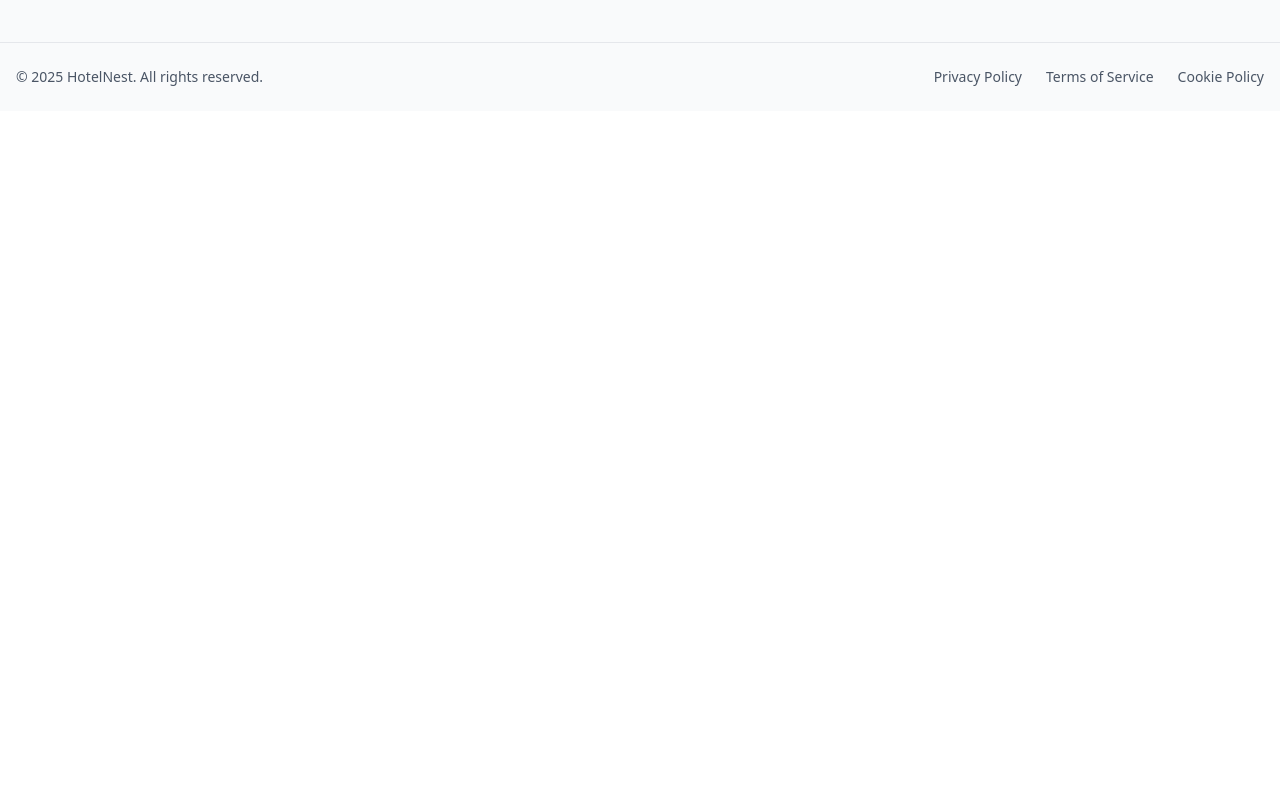
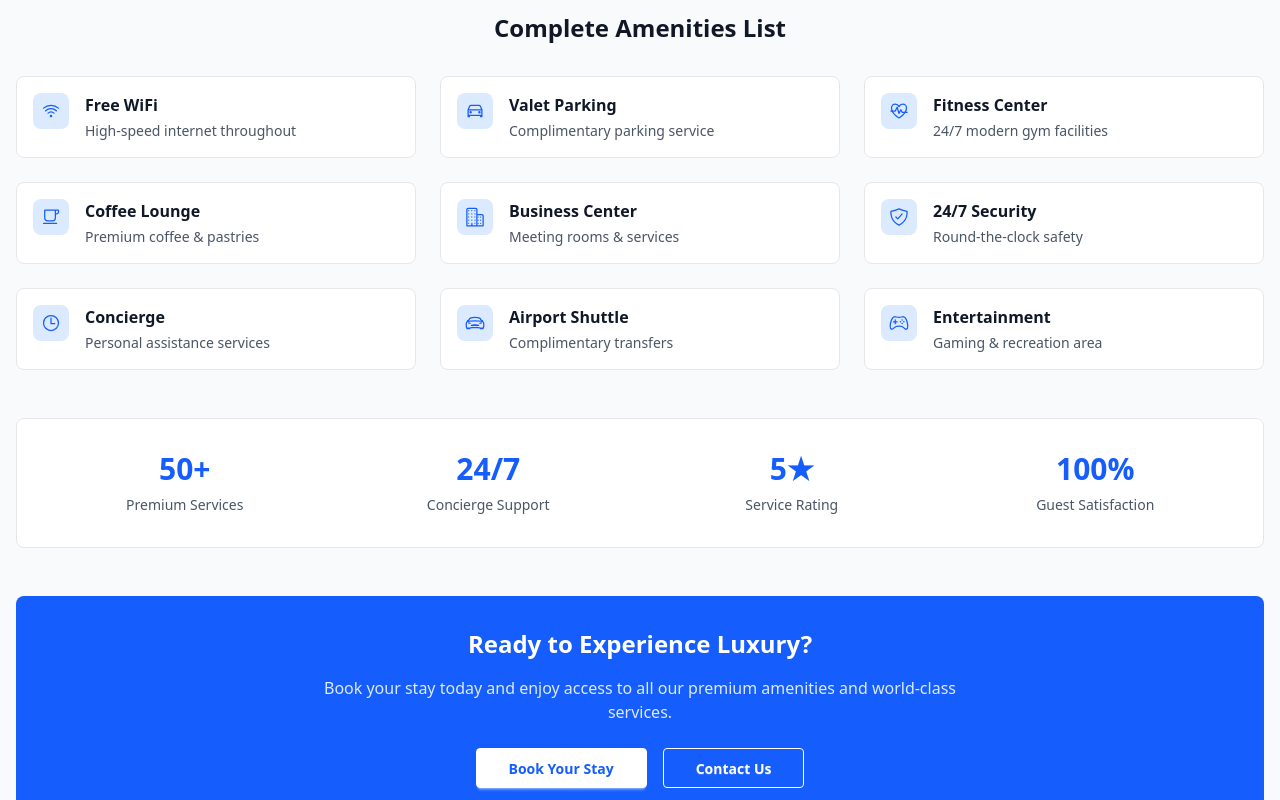
Before and after one commit to usernayeem/scic-11-assignment-03-client, a React (Vite) app: page / in a window 1280 px wide. Shown: the part 1680-2480 px from the top of the page. Before the commit the page ends 1791 px from the top, so only its background shows below. Built offline with nearby package versions, Linux system fonts and the light colour scheme; no server answers.

Commit message:
develop amenities section

```diff
--- /dev/null
+++ b/src/components/HotelAmenities.jsx
@@ -0,0 +1,208 @@
+import React from "react";
+import { Link } from "react-router-dom";
+import {
+  IoWifiOutline,
+  IoCarOutline,
+  IoRestaurantOutline,
+  IoFitnessOutline,
+  IoWaterOutline,
+  IoCafeOutline,
+  IoBusinessOutline,
+  IoShieldCheckmarkOutline,
+  IoTimeOutline,
+  IoLeafOutline,
+  IoCarSportOutline,
+  IoGameControllerOutline,
+} from "react-icons/io5";
+
+export const HotelAmenities = () => {
+  const mainAmenities = [
+    {
+      id: 1,
+      title: "Luxury Spa & Wellness",
+      description:
+        "Rejuvenate your body and mind with our full-service spa featuring massage therapy, sauna, and wellness treatments.",
+      image:
+        "https://images.unsplash.com/photo-1544161515-4ab6ce6db874?ixlib=rb-4.0.3&ixid=M3wxMjA3fDB8MHxwaG90by1wYWdlfHx8fGVufDB8fHx8fA%3D%3D&auto=format&fit=crop&w=2340&q=80",
+      icon: IoLeafOutline,
+      features: [
+        "Massage Therapy",
+        "Sauna & Steam",
+        "Yoga Classes",
+        "Beauty Treatments",
+      ],
+    },
+    {
+      id: 2,
+      title: "Fine Dining Restaurant",
+      description:
+        "Experience culinary excellence with our award-winning restaurant featuring international cuisine and local specialties.",
+      image:
+        "https://images.unsplash.com/photo-1517248135467-4c7edcad34c4?ixlib=rb-4.0.3&ixid=M3wxMjA3fDB8MHxwaG90by1wYWdlfHx8fGVufDB8fHx8fA%3D%3D&auto=format&fit=crop&w=2340&q=80",
+      icon: IoRestaurantOutline,
+      features: [
+        "Gourmet Cuisine",
+        "Wine Selection",
+        "Private Dining",
+        "Room Service",
+      ],
+    },
+    {
+      id: 3,
+      title: "Infinity Pool & Deck",
+      description:
+        "Relax by our stunning infinity pool with panoramic city views, complete with poolside service and comfortable lounging areas.",
+      image:
+        "https://images.unsplash.com/photo-1571896349842-33c89424de2d?ixlib=rb-4.0.3&ixid=M3wxMjA3fDB8MHxwaG90by1wYWdlfHx8fGVufDB8fHx8fA%3D%3D&auto=format&fit=crop&w=2340&q=80",
+      icon: IoWaterOutline,
+      features: ["Infinity Pool", "Pool Bar", "Sun Loungers", "City Views"],
+    },
+  ];
+
+  const allAmenities = [
+    {
+      icon: IoWifiOutline,
+      name: "Free WiFi",
+      description: "High-speed internet throughout",
+    },
+    {
+      icon: IoCarOutline,
+      name: "Valet Parking",
+      description: "Complimentary parking service",
+    },
+    {
+      icon: IoFitnessOutline,
+      name: "Fitness Center",
+      description: "24/7 modern gym facilities",
+    },
+    {
+      icon: IoCafeOutline,
+      name: "Coffee Lounge",
+      description: "Premium coffee & pastries",
+    },
+    {
+      icon: IoBusinessOutline,
+      name: "Business Center",
+      description: "Meeting rooms & services",
+    },
+    {
+      icon: IoShieldCheckmarkOutline,
+      name: "24/7 Security",
+      description: "Round-the-clock safety",
+    },
+    {
+      icon: IoTimeOutline,
+      name: "Concierge",
+      description: "Personal assistance services",
+    },
+    {
+      icon: IoCarSportOutline,
+      name: "Airport Shuttle",
+      description: "Complimentary transfers",
+    },
+    {
+      icon: IoGameControllerOutline,
+      name: "Entertainment",
+      description: "Gaming & recreation area",
+    },
+  ];
+
+  return (
+    <div className="w-full py-16 transition-colors duration-200 bg-gray-50 dark:bg-gray-900">
+      <div className="container mx-auto px-4">
+        {/* Section Header */}
+        <div className="text-center mb-12">
+          <h2 className="text-3xl md:text-4xl font-bold mb-4 text-gray-900 dark:text-gray-200">
+            World-Class Amenities
+          </h2>
+          <p className="text-lg text-gray-600 dark:text-gray-400 max-w-2xl mx-auto">
+            Indulge in luxury with our comprehensive range of amenities and
+            services designed to exceed your expectations.
+          </p>
+        </div>
+
+        {/* All Amenities Grid */}
+        <div className="mb-12">
+          <h3 className="text-2xl font-bold text-center mb-8 text-gray-900 dark:text-gray-200">
+            Complete Amenities List
+          </h3>
+          <div className="grid grid-cols-1 md:grid-cols-2 lg:grid-cols-3 gap-6">
+            {allAmenities.map((amenity, index) => (
+              <div
+                key={index}
+                className="flex items-start gap-4 p-4 rounded-lg transition-all duration-200 bg-white hover:bg-blue-50 border border-gray-200 hover:border-blue-200 dark:bg-gray-800 dark:hover:bg-blue-900/10 dark:border-gray-700 dark:hover:border-blue-700"
+              >
+                <div className="flex-shrink-0 p-2 rounded-lg bg-blue-100 dark:bg-blue-900/30">
+                  <amenity.icon className="text-blue-600 text-xl" />
+                </div>
+                <div>
+                  <h4 className="font-semibold text-gray-900 dark:text-gray-200 mb-1">
+                    {amenity.name}
+                  </h4>
+                  <p className="text-sm text-gray-600 dark:text-gray-400">
+                    {amenity.description}
+                  </p>
+                </div>
+              </div>
+            ))}
+          </div>
+        </div>
+
+        {/* Experience Stats */}
+        <div className="rounded-lg p-8 mb-12 transition-colors duration-200 bg-white border border-gray-200 dark:bg-gray-800 dark:border-gray-700">
+          <div className="grid grid-cols-2 md:grid-cols-4 gap-8 text-center">
+            <div>
+              <div className="text-3xl font-bold text-blue-600 mb-2">50+</div>
+              <div className="text-sm text-gray-600 dark:text-gray-400">
+                Premium Services
+              </div>
+            </div>
+            <div>
+              <div className="text-3xl font-bold text-blue-600 mb-2">24/7</div>
+              <div className="text-sm text-gray-600 dark:text-gray-400">
+                Concierge Support
+              </div>
+            </div>
+            <div>
+              <div className="text-3xl font-bold text-blue-600 mb-2">5★</div>
+              <div className="text-sm text-gray-600 dark:text-gray-400">
+                Service Rating
+              </div>
+            </div>
+            <div>
+              <div className="text-3xl font-bold text-blue-600 mb-2">100%</div>
+              <div className="text-sm text-gray-600 dark:text-gray-400">
+                Guest Satisfaction
+              </div>
+            </div>
+          </div>
+        </div>
+
+        {/* CTA Section */}
+        <div className="text-center rounded-lg p-8 transition-colors duration-200 bg-blue-600 text-white">
+          <h3 className="text-2xl font-bold mb-4">
+            Ready to Experience Luxury?
+          </h3>
+          <p className="text-blue-100 mb-6 max-w-2xl mx-auto">
+            Book your stay today and enjoy access to all our premium amenities
+            and world-class services.
+          </p>
+          <div className="flex flex-col sm:flex-row gap-4 justify-center">
+            <Link
+              to="/rooms"
+              className="btn bg-white text-blue-600 hover:bg-gray-100 border-white hover:border-gray-100 px-8 py-3 font-semibold transition-colors duration-200"
+            >
+              Book Your Stay
+            </Link>
+            <Link
+              to="/contact"
+              className="btn btn-outline border-white text-white hover:bg-white hover:text-blue-600 px-8 py-3 font-semibold transition-colors duration-200"
+            >
+              Contact Us
+            </Link>
+          </div>
+        </div>
+      </div>
+    </div>
+  );
+};
--- a/src/pages/Home.jsx
+++ b/src/pages/Home.jsx
@@ -1,12 +1,14 @@
 import React from "react";
 import { Banner } from "../components/Banner";
 import { Map } from "../components/Map";
+import { HotelAmenities } from "../components/HotelAmenities";
 
 export const Home = () => {
   return (
     <div>
       <Banner />
       <Map />
+      <HotelAmenities />
     </div>
   );
 };
```
